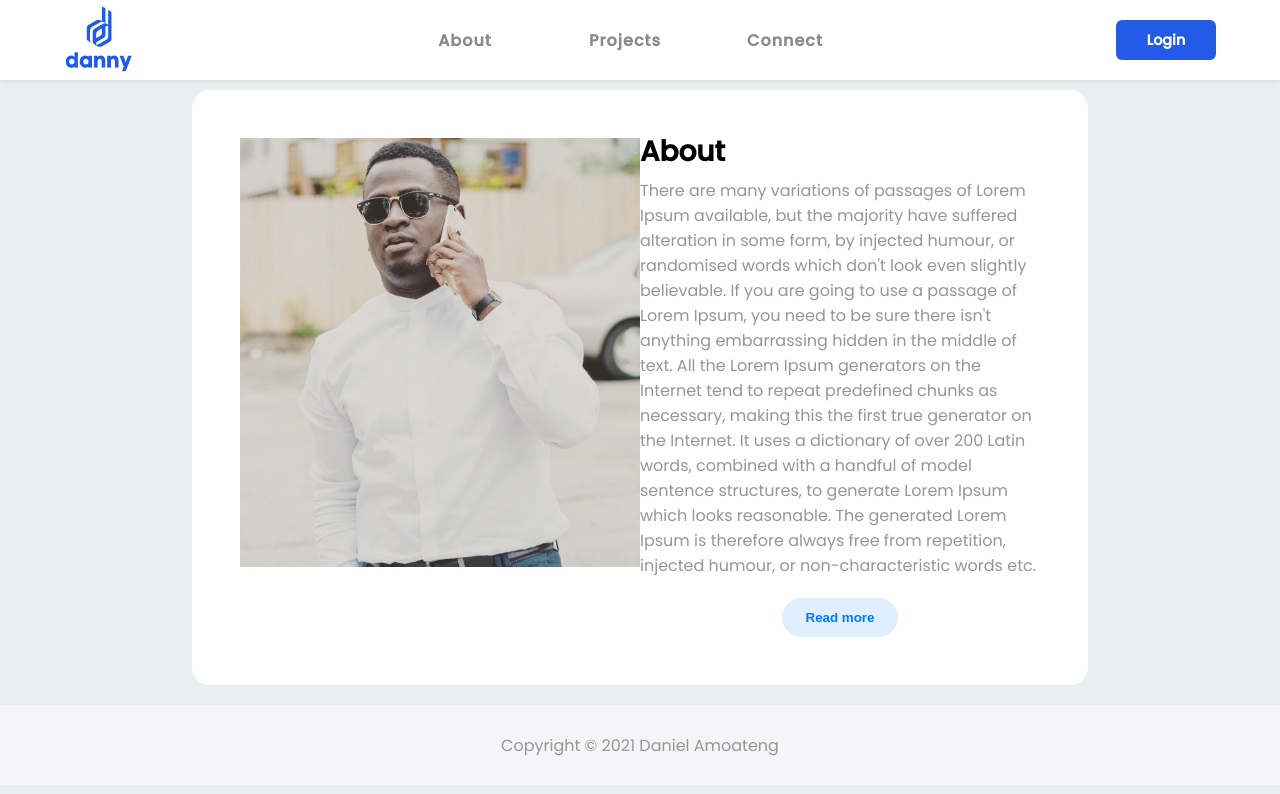
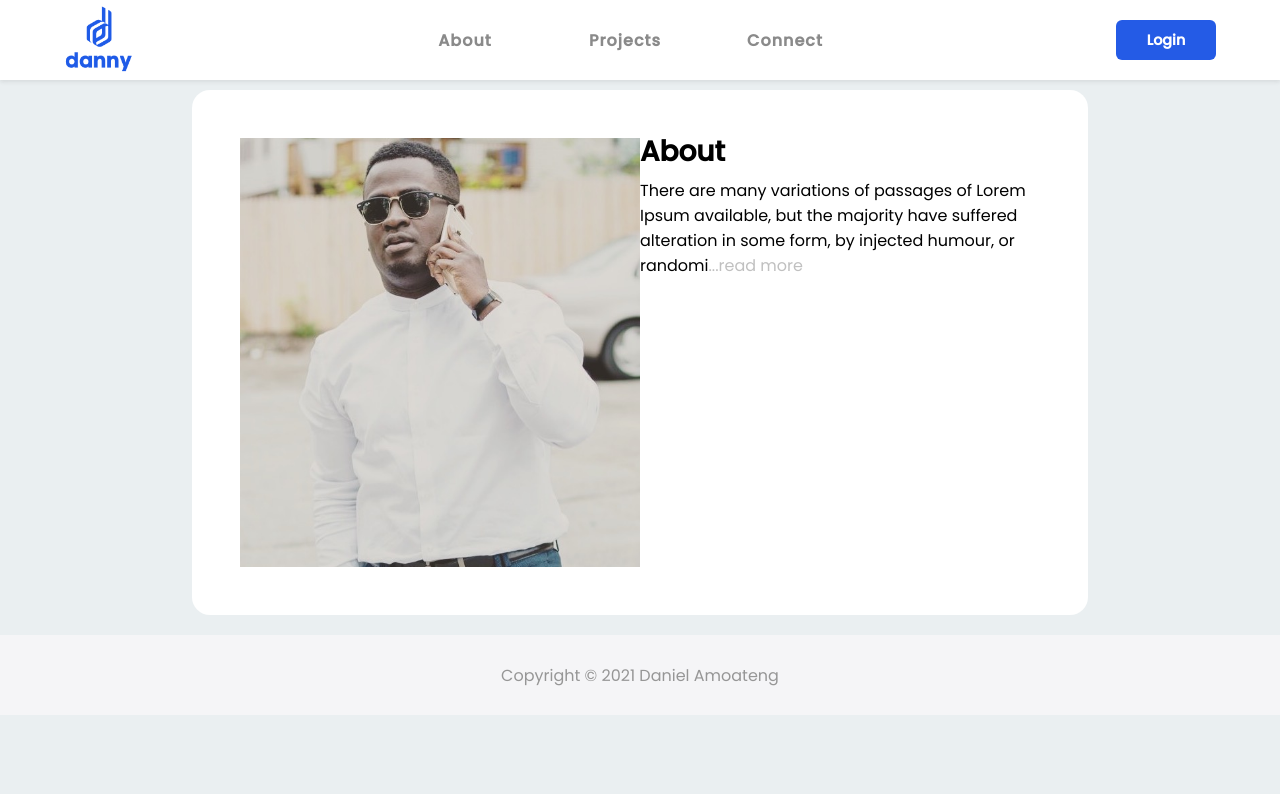
Before and after one commit to Danielamoateng1989/personalwebsite, a React (Create React App) app: page /aboutme in a window 1280 px wide. Shown: the top 794 px of the page. Built offline with nearby package versions, Linux system fonts and the light colour scheme.

Commit message:
implement read more or show less component

```diff
--- a/src/components/Aboutme.js
+++ b/src/components/Aboutme.js
@@ -1,17 +1,17 @@
 import React from 'react'
 import CardImage from '../images/Danielimg.JPG'
+import Readmore from '../components/Readmore'
 
 
 const Aboutme = () => {
     return (
-
-
       <div className="card card-paragraph">
           <div className="grid grid--1x2">
               <img className="card-image" src={CardImage} alt="Daniel" />
               <div className="paragraph">
                   <h3>About</h3>
-                  <p>There are many variations of passages of Lorem Ipsum available,
+                  <Readmore>
+                  There are many variations of passages of Lorem Ipsum available,
                        but the majority have suffered alteration in some form, by injected humour, or
                        randomised words which don't look even slightly believable.
                        If you are going to use a passage of Lorem Ipsum, you need to be sure there isn't anything embarrassing
@@ -20,8 +20,9 @@ const Aboutme = () => {
                        200 Latin words, combined with a handful of model sentence structures, to generate Lorem Ipsum which
                        looks reasonable. The generated Lorem Ipsum is therefore always free from repetition, injected humour,
                        or non-characteristic words etc.
-                  </p>
-                  <button className="btn-readmore"type="button">Read more</button>
+
+                  </Readmore>
+
               </div>
           </div>
 
--- a/src/components/Readmore.js
+++ b/src/components/Readmore.js
@@ -3,16 +3,19 @@ import React, {useState} from 'react'
 
 const Readmore = ({ children }) => {
     const text = children;
-    const [isReadmore, setIsReadmore] = useState(true);
+    const [isReadMore, setIsReadmore] = useState(true);
 
     const toggleReadmore = () => {
-        setIsReadmore(!isReadmore);
+        setIsReadmore(!isReadMore);
     }
 
 
     return (
         <div>
-
+           {isReadMore ? text.slice(0, 150) : text}
+      <span onClick={toggleReadmore} className="read-or-hide">
+        {isReadMore ? "...read more" : " show less"}
+      </span>
         </div>
     )
 }
--- a/src/index.css
+++ b/src/index.css
@@ -851,3 +851,21 @@ p {
   object-fit: cover;
 
 }
+
+/*Read more*/
+.container{
+  position: absolute;
+  top: 10%;
+  left: 23%;
+  width: 50%;
+}
+
+.text{
+  display: inline;
+  width: 100%;
+}
+
+.read-or-hide{
+  color: rgb(192,192,192);
+  cursor: pointer;
+}
```
